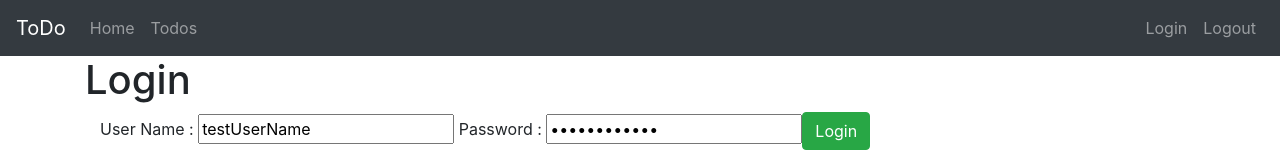
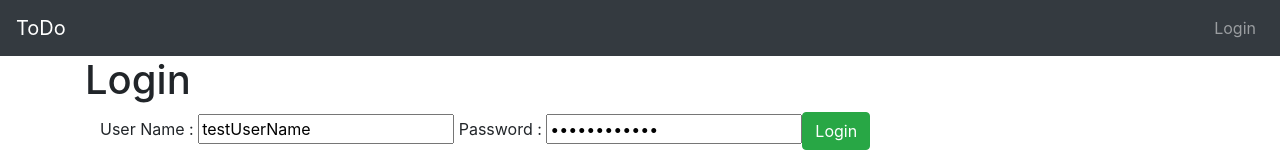
Before and after one commit to igorkol1/ToDo, an Angular app in the folder frontend/todo/: page / in a window 1280 px wide. Shown: the top 160 px of the page. Built offline with nearby package versions, Linux system fonts and the light colour scheme.

Commit message:
Enable menu items based on login information

```diff
--- a/frontend/todo/src/app/menu/menu.component.html
+++ b/frontend/todo/src/app/menu/menu.component.html
@@ -2,12 +2,12 @@
   <nav class="navbar navbar-expand-md navbar-dark bg-dark">
     <div><a href="http://localhost:4200/" class="navbar-brand">ToDo</a></div>
     <ul class="navbar-nav">
-      <li><a routerLink="/welcome/igor" class="nav-link">Home</a></li>
-      <li><a routerLink="/todos" class="nav-link">Todos</a></li>
+      <li><a *ngIf="hardcodedAuthenticationService.isUserLoggedIn()" routerLink="/welcome/igor" class="nav-link">Home</a></li>
+      <li><a *ngIf="hardcodedAuthenticationService.isUserLoggedIn()" routerLink="/todos" class="nav-link">Todos</a></li>
     </ul>
     <ul class="navbar-nav navbar-collapse justify-content-end">
-      <li><a routerLink="/login" class="nav-link">Login</a></li>
-      <li><a routerLink="/logout" class="nav-link">Logout</a></li>
+      <li><a *ngIf="!hardcodedAuthenticationService.isUserLoggedIn()" routerLink="/login" class="nav-link">Login</a></li>
+      <li><a *ngIf="hardcodedAuthenticationService.isUserLoggedIn()" routerLink="/logout" class="nav-link">Logout</a></li>
     </ul>
   </nav>
 </header>
--- a/frontend/todo/src/app/menu/menu.component.ts
+++ b/frontend/todo/src/app/menu/menu.component.ts
@@ -1,4 +1,5 @@
 import { Component, OnInit } from '@angular/core';
+import { HardcodedAuthenticationService } from '../service/hardcoded-authentication.service';
 
 @Component({
   selector: 'app-menu',
@@ -7,7 +8,7 @@
 })
 export class MenuComponent implements OnInit {
 
-  constructor() { }
+  constructor(private hardcodedAuthenticationService: HardcodedAuthenticationService) { }
 
   ngOnInit() {
   }
--- a/frontend/todo/src/app/service/hardcoded-authentication.service.ts
+++ b/frontend/todo/src/app/service/hardcoded-authentication.service.ts
@@ -8,10 +8,8 @@
   constructor() { }
 
   authenticate(username,password){
-    console.log(this.isUserLoggedIn())
     if(username==="username" && password==="password"){
       sessionStorage.setItem('authenticaterUser',username);
-      console.log(this.isUserLoggedIn())
       return true
     }
     return false
```
